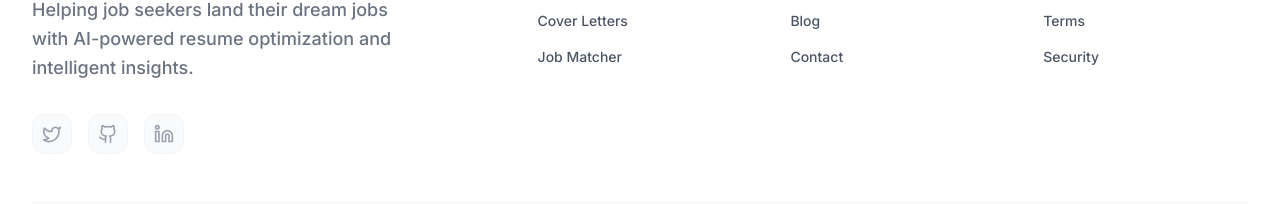
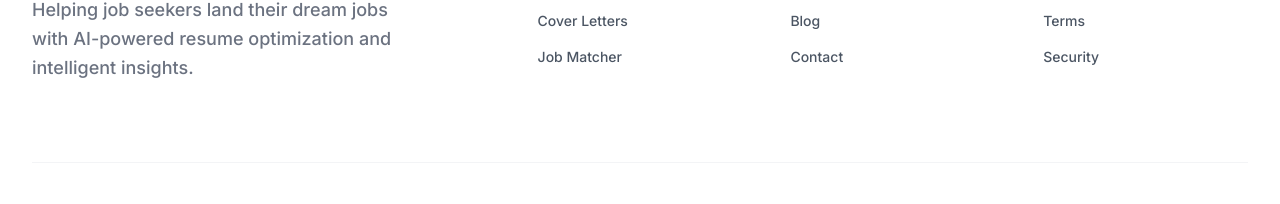
Before and after one commit to aneeshaji/atsense, a React (Vite) app in the folder frontend/: page / in a window 1280 px wide. Shown: the part 5193-5397 px from the top of the page. Built offline with nearby package versions, Linux system fonts and the light colour scheme; no server answers.

Commit message:
Footer UI updates

```diff
--- a/frontend/src/components/Footer.tsx
+++ b/frontend/src/components/Footer.tsx
@@ -1,6 +1,7 @@
 import { useState } from 'react';
 import { Link } from 'react-router-dom';
-import { Github, Twitter, Linkedin, Send, CheckCircle2 } from 'lucide-react';
+import { Send, CheckCircle2 } from 'lucide-react';
+
 
 const Footer = () => {
     const currentYear = new Date().getFullYear();
@@ -80,13 +81,7 @@ const Footer = () => {
                         <p className="text-gray-500 text-lg leading-relaxed max-w-sm mb-8 font-medium">
                             Helping job seekers land their dream jobs with AI-powered resume optimization and intelligent insights.
                         </p>
-                        <div className="flex gap-4">
-                            {[Twitter, Github, Linkedin].map((Icon, i) => (
-                                <a key={i} href="#" className="w-10 h-10 rounded-xl bg-gray-50 flex items-center justify-center text-gray-400 hover:text-indigo-600 hover:bg-indigo-50 transition-all border border-gray-100">
-                                    <Icon size={20} />
-                                </a>
-                            ))}
-                        </div>
+
                     </div>
 
                     {/* Product Links */}
```
